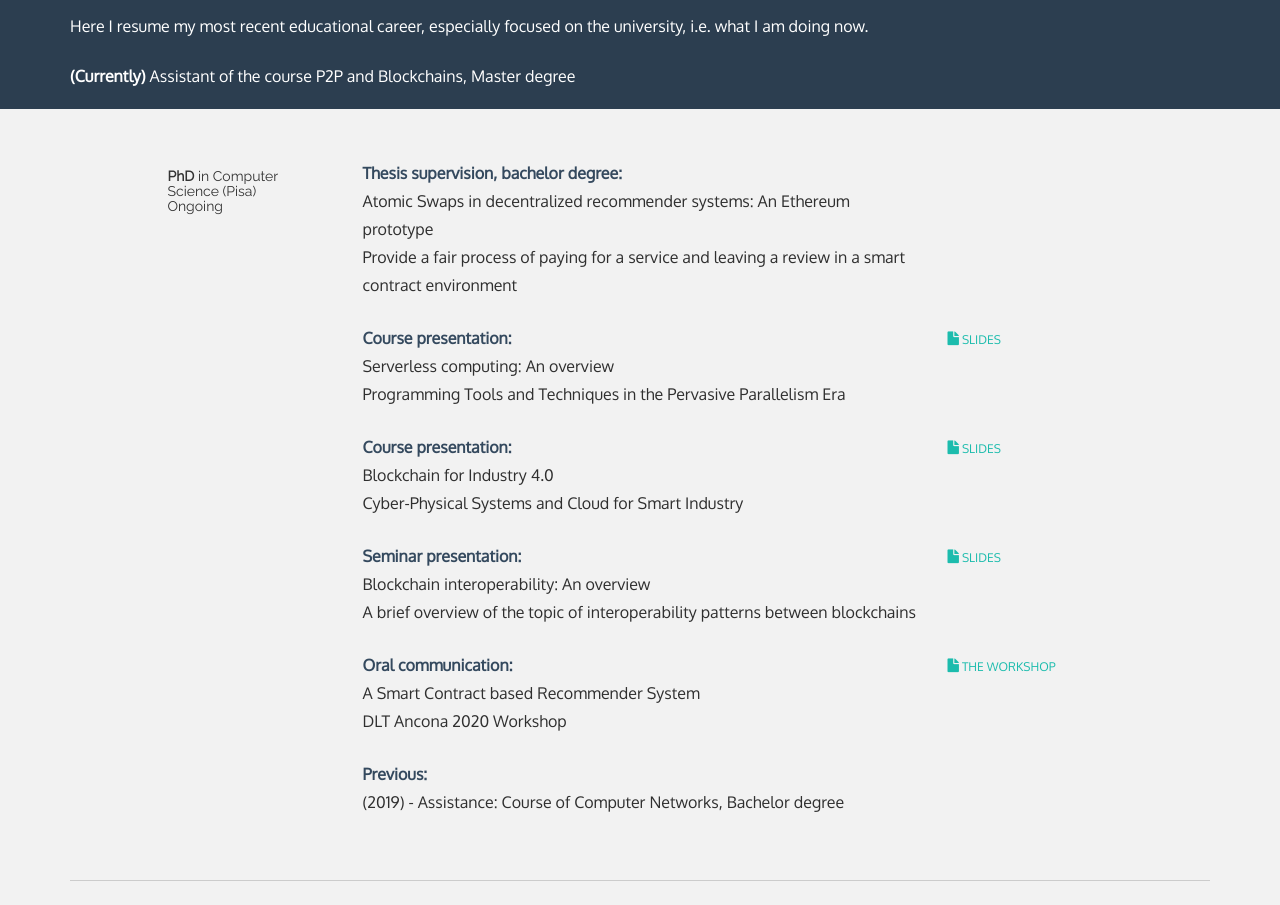
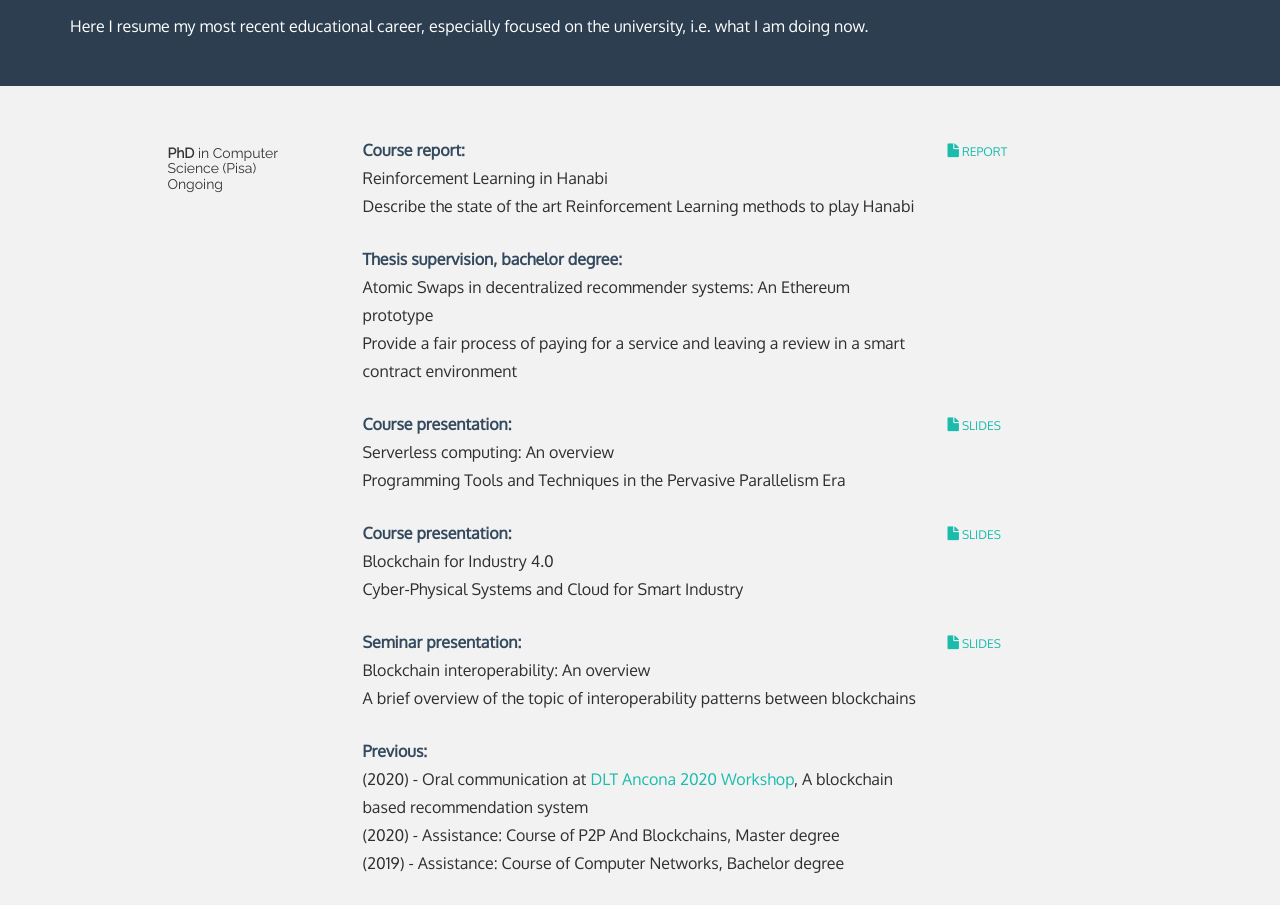
Before and after one commit to 0Alic/0Alic.github.io, a plain HTML site: page education.html in a window 1280 px wide. Shown: the part 580-1485 px from the top of the page. Drawn offline with Linux system fonts and the light colour scheme.

Commit message:
Updates on education

```diff
--- a/education.html
+++ b/education.html
@@ -91,7 +91,7 @@
 					</div> -->
 					<div class="col-lg-12">
                         <p>Here I resume my most recent educational career, especially focused on the university, i.e. what I am doing now.</p>
-                        <b>(Currently)</b> Assistant of the course P2P and Blockchains, Master degree
+                        <!-- <b>(Currently)</b> Assistant of the course P2P and Blockchains, Master degree -->
 					</div>
 					<div class="col-lg-3">
 						<!-- Mettere qualcosa ? Comunque qui c'e' spazio -->
@@ -110,6 +110,20 @@
 				</div>
 
 				<div class="col-lg-6"> <!-- col-lg-6 solo nella prima, poi aggiungere col-lg-offest-3 -->
+					<p><t>Course report:</t><br/>
+						Reinforcement Learning in Hanabi
+						<!-- Extras -->
+                        <br/>
+                        Describe the state of the art Reinforcement Learning methods to play Hanabi
+                    </p>
+				</div>
+
+				<div class="col-lg-3">
+					<p><a href="PDFs/RL_Hanabi.pdf"><i class="icon-file"></i><sm> Report</sm></a></p>
+					</p>
+				</div>
+
+				<div class="col-lg-6 col-lg-offset-3"> <!-- col-lg-6 solo nella prima, poi aggiungere col-lg-offest-3 -->
 					<p><t>Thesis supervision, bachelor degree:</t><br/>
 						Atomic Swaps in decentralized recommender systems: An Ethereum prototype
 						<!-- Extras -->
@@ -167,10 +181,9 @@
 					</p>
 				</div>
 
-				<div class="col-lg-6 col-lg-offset-3">
+				<!-- <div class="col-lg-6 col-lg-offset-3">
 					<p><t>Oral communication:</t><br/>
 						A Smart Contract based Recommender System
-						<!-- Extras -->
                         <br/>
                         DLT Ancona 2020 Workshop
                     </p>
@@ -179,10 +192,14 @@
 				<div class="col-lg-3">
 					<p><a href="http://www.dmi.unipg.it/DLTWorkshop/dlt2020.html"><i class="icon-file"></i><sm> The workshop</sm></a></p>
 					</p>
-				</div>
+				</div> -->
 
 				<div class="col-lg-6 col-lg-offset-3">
 					<p><t>Previous:</t><br/>
+						(2020) - Oral communication at <a href="http://www.dmi.unipg.it/DLTWorkshop/dlt2020.html">DLT Ancona 2020 Workshop</a>, A blockchain based recommendation system
+						<br />
+						(2020) - Assistance: Course of P2P And Blockchains, Master degree
+						<br />
 						(2019) - Assistance: Course of Computer Networks, Bachelor degree
 						<!-- Extras -->
                     </p>
```
Also changed, not shown: 1 other file.
